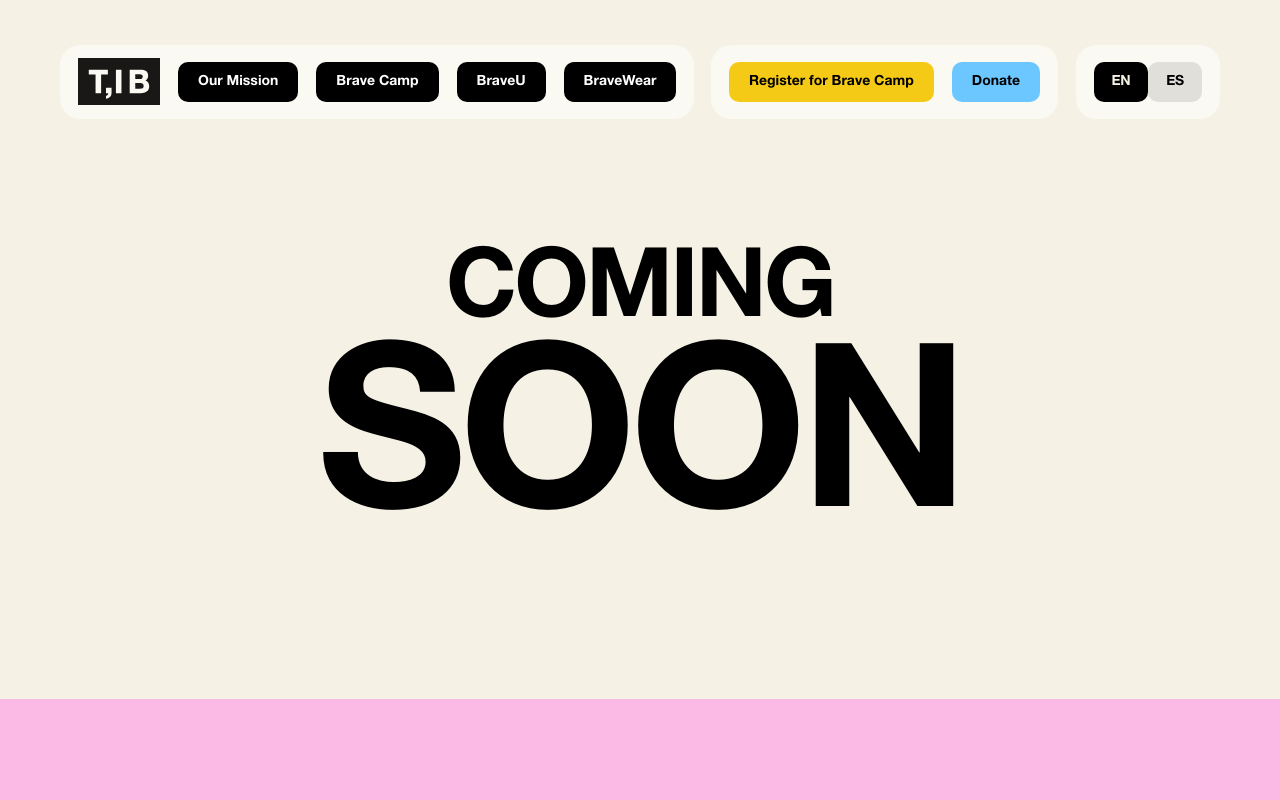
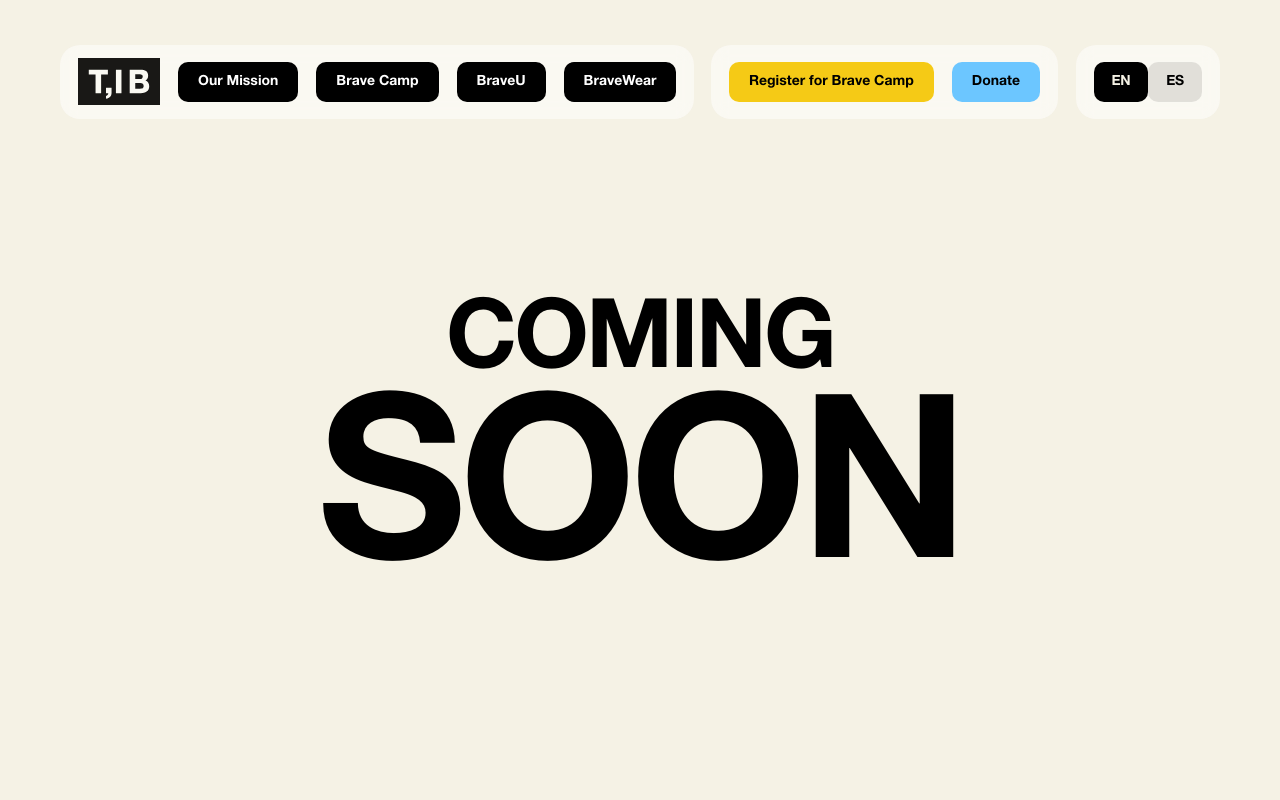
Before and after one commit to davidngoliath/tib-2026, a Next.js app: page /en/braveu in a window 1280 px wide. Shown: the top 800 px of the page. Built offline with nearby package versions, Linux system fonts and the light colour scheme; no server answers.

Commit message:
Center placeholder messages

```diff
--- a/app/[locale]/braveu/page.tsx
+++ b/app/[locale]/braveu/page.tsx
@@ -41,7 +41,7 @@ export default async function Page({
 
   return (
     <>
-      <ComingSoon />
+      <ComingSoon className="min-h-[calc(100svh-90px)] lg:min-h-[calc(100vh-119px)]" />
       <Footer />
     </>
   );
--- a/app/[locale]/bravewear/page.tsx
+++ b/app/[locale]/bravewear/page.tsx
@@ -41,7 +41,7 @@ export default async function Page({
 
   return (
     <div className="-mt-[90px] flex flex-1 flex-col bg-brand-pink pt-[90px] lg:-mt-[119px] lg:pt-[119px]">
-      <ComingSoon className="bg-transparent" />
+      <ComingSoon className="min-h-[calc(100svh-90px)] bg-transparent lg:min-h-[calc(100vh-119px)]" />
       <Footer />
     </div>
   );
```
